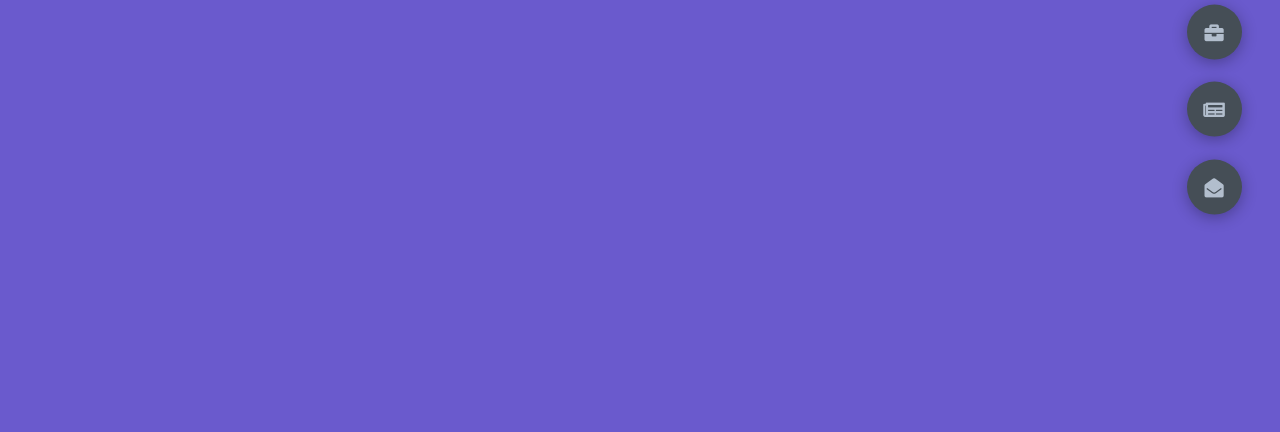
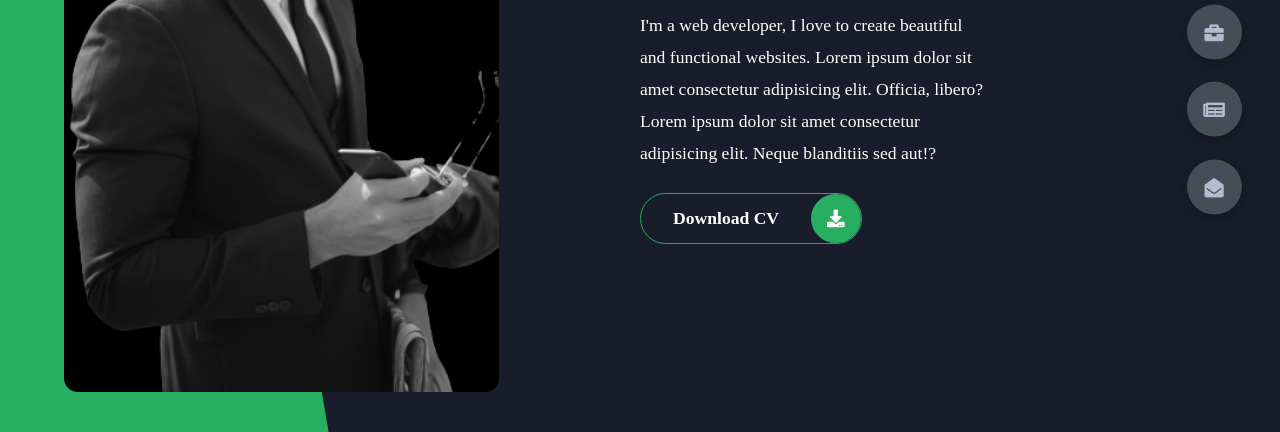
Before and after one commit to vicmutua23/PORTFOLIO_PROJECT, a plain HTML site: page index.html in a window 1280 px wide. Shown: the part 368-800 px from the top of the page. Drawn offline with Linux system fonts and the light colour scheme.

Commit message:
created home page and all of its relevant css

```diff
--- a/index.html
+++ b/index.html
@@ -12,6 +12,31 @@
 </head>
 <body class="main-content">
     <header class="section sec1 header active" id="home">
+        <div class="header-content">
+            <div class="left-header">
+                <div class="h-shape"></div>
+                <div class="image">
+                    <img src="img/hero.png" alt="">
+                </div>
+            </div>
+            <div class="right-header">
+                <h1 class="name">
+                    Hi, I'm <span>Nguyen Van Tai.</span>
+                    A Web Developer.
+                </h1>
+                <p>
+                    I'm a web developer, I love to create beautiful and functional websites.
+                    Lorem ipsum dolor sit amet consectetur adipisicing elit. Officia, libero?
+                    Lorem ipsum dolor sit amet consectetur adipisicing elit. Neque blanditiis sed aut!?
+                </p>
+                <div class="btn-con">
+                    <a href="" class="main-btn">
+                        <span class="btn-text">Download CV</span>
+                        <span class="btn-icon"><i class="fas fa-download"></i></span>
+                    </a>
+                </div>
+            </div>
+        </div>
 
     </header>
     <main>
--- a/styles/styles.scss
+++ b/styles/styles.scss
@@ -84,30 +84,30 @@ body {
     .section {
         transform: translateY(-100%) scale(0);
         transition: all .4s ease-in-out;
-        background-color: var(--color-primary);
+
     }
 
     .sec1 {
         display: none;
         transform: translateY(0) scale(1);
-        background-color: slateblue;
+
     }
 
     .sec2 {
         display: none;
         transform: translateY(0) scale(1);
-        background-color: rgb(30, 255, 0);
     }
+
     .sec3 {
         display: none;
         transform: translateY(0) scale(1);
-        background-color: rgb(134, 52, 52);
     }
+
     .sec4 {
         display: none;
         transform: translateY(0) scale(1);
-        background-color: yellow;
     }
+
     .sec5 {
         display: none;
         transform: translateY(0) scale(1);
@@ -164,3 +164,110 @@ body {
         }
     }
 }
+
+
+/*Header-content*/
+.header-content {
+    display: grid;
+    grid-template-columns: repeat(2, 1fr);
+    height: 100%;
+    .left-header{
+        display: flex;
+        align-items: center;
+        position: relative;
+        .h-shape{
+            transition: all .4s ease-in-out;
+            width: 65%;
+            height: 100%;
+            background-color: var(--color-secondary);
+            position: absolute;
+            left:0;
+            top: 0;
+            z-index: -1;
+            clip-path: polygon(0 0, 46% 0, 79% 100%, 0% 100%);    //generated using clip path generator
+        }
+        .image{
+            border-radius: var(--br-sm-2);
+            height: 90%;
+            width: 68%;
+            margin-left: 4rem;
+            background-color: var(--color-black);
+            transition: all .4s ease-in-out;
+            img {
+                width: 100%;
+                height: 100%;
+                object-fit: cover;
+                transition: all .4s ease-in-out;
+                filter: grayscale(100%);
+                &:hover{
+                    filter: grayscale(0);
+                }
+            }
+        }
+    }
+    .right-header{
+        display: flex;
+        flex-direction: column;
+        justify-content: center;
+        padding-right: 18rem;
+        .name{
+            font-size: 3rem;
+            span{
+                color: var (--color-secondary);
+            }
+        }
+        p{
+            margin: 1.5rem 0;
+            line-height: 2rem;
+
+        }
+    }
+}
+/* Independent-content*/
+.btn-con{
+    display: flex;
+    align-self: flex-start;
+}
+.main-btn {
+    border-radius: 30px;
+    color: inherit;
+    font-weight: 600;
+    position: relative;
+    border: 1px solid var(--color-secondary);
+    display: flex;
+    align-items: center;
+    align-self: flex-start;
+    overflow: hidden;
+    .btn-text{
+        padding: 0 2rem;
+    }
+
+    .btn-icon{
+        background-color: var(--color-secondary);
+        display: flex;
+        align-items: center;
+        justify-content: center;
+        border-radius: 50%;
+        padding: 1rem;
+    }
+    &::before{
+        content: ' ';
+        position:absolute;
+        top: 0;
+        right: 0;
+        transform: translateX(100%);
+        transition: all .4s ease-out;
+        z-index: -1;
+    }
+
+    &:hover{
+        &::before{
+            width:100%;
+            height: 100%;
+            background-color: var(--color-secondary);
+            transform: translateX(0);
+            transition: all .4 ease-out;
+        }
+    }
+
+}
```
Also changed, not shown: styles/styles.css, 1 other file.
